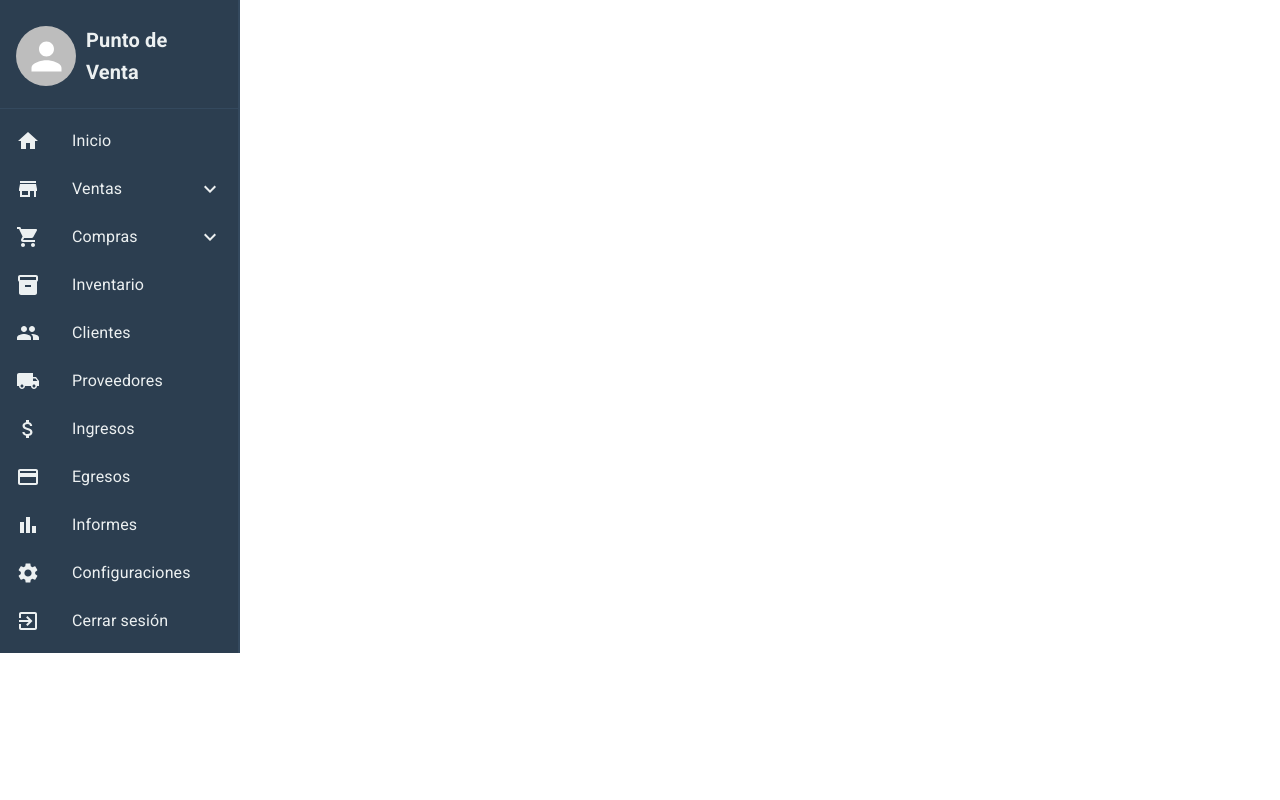
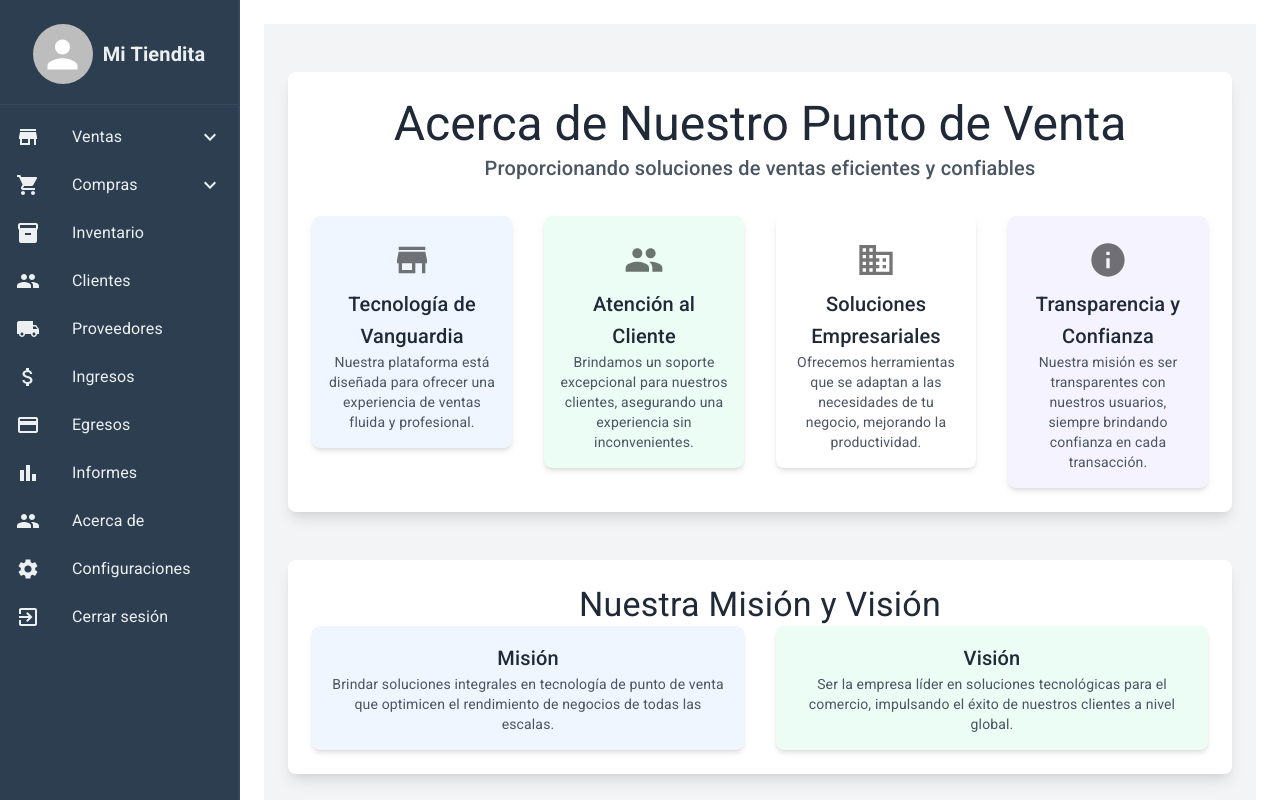
Before and after one commit to AndrewAV19/PointOfSale, a React (Vite) app: page /acerca-de in a window 1280 px wide. Before the commit this address led to /. Built offline with nearby package versions, Linux system fonts and the light colour scheme.

Commit message:
Creacion de Acerca De

```diff
--- a/package.json
+++ b/package.json
@@ -20,6 +20,7 @@
     "react": "^18.0.0",
     "react-dom": "^18.0.0",
     "react-qr-scanner": "^1.0.0-alpha.11",
+    "react-responsive-carousel": "^3.2.23",
     "react-router-dom": "^7.1.5",
     "tsx": "^4.19.2"
   },
--- a/src/components/LeftDrawer.tsx
+++ b/src/components/LeftDrawer.tsx
@@ -12,7 +12,7 @@ import {
   styled,
   Typography,
 } from "@mui/material";
-import { ExpandLess, ExpandMore, } from "@mui/icons-material";
+import { ExpandLess, ExpandMore } from "@mui/icons-material";
 import { menuItems } from "./MenuConfig";
 
 const StyledDrawer = styled(Drawer)({
@@ -55,14 +55,14 @@ const LogoContainer = styled("div")({
   gap: "10px",
 });
 
-
-
 const LeftSidebar: React.FC = () => {
   const navigate = useNavigate();
-  const [openSubmenus, setOpenSubmenus] = useState<{ [key: string]: boolean }>({});
+  // Guardamos solo el ID del submenú abierto, o null si ninguno está abierto
+  const [openSubmenu, setOpenSubmenu] = useState<string | null>(null);
 
   const handleToggleSubmenu = (id: string) => {
-    setOpenSubmenus((prev) => ({ ...prev, [id]: !prev[id] }));
+    // Si el submenú actual está abierto, lo cerramos, si no, lo abrimos y cerramos otros
+    setOpenSubmenu(prev => (prev === id ? null : id));
   };
 
   return (
@@ -71,7 +71,7 @@ const LeftSidebar: React.FC = () => {
       <LogoContainer>
         <Avatar alt="Logo" sx={{ width: 60, height: 60 }} />
         <Typography variant="h6" sx={{ fontWeight: "bold" }}>
-          Punto de Venta
+          Mi Tiendita
         </Typography>
       </LogoContainer>
 
@@ -86,9 +86,9 @@ const LeftSidebar: React.FC = () => {
                 <StyledListItemButton onClick={() => handleToggleSubmenu(item.id)}>
                   <StyledListItemIcon>{item.icon}</StyledListItemIcon>
                   <StyledListItemText primary={item.text} />
-                  {openSubmenus[item.id] ? <ExpandLess /> : <ExpandMore />}
+                  {openSubmenu === item.id ? <ExpandLess /> : <ExpandMore />}
                 </StyledListItemButton>
-                <Collapse in={openSubmenus[item.id]} timeout="auto" unmountOnExit>
+                <Collapse in={openSubmenu === item.id} timeout="auto" unmountOnExit>
                   <List component="div" disablePadding>
                     {item.subItems.map((subItem) => (
                       <StyledListItemButton key={subItem.text} sx={{ pl: 4 }} onClick={() => navigate(subItem.path)}>
--- a/src/components/MenuConfig.tsx
+++ b/src/components/MenuConfig.tsx
@@ -1,5 +1,4 @@
 import {
-  Home as HomeIcon,
   Store as StoreIcon,
   ShoppingCart as ShoppingCartIcon,
   Inventory as InventoryIcon,
@@ -15,7 +14,6 @@ import {
 } from "@mui/icons-material";
 
 export const menuItems = [
-  { id: "home", text: "Inicio", icon: <HomeIcon />, path: "/home" },
   {
     id: "sales",
     text: "Ventas",
@@ -40,6 +38,7 @@ export const menuItems = [
   { id: "income", text: "Ingresos", icon: <AttachMoneyIcon />, path: "/ingresos" },
   { id: "expenses", text: "Egresos", icon: <CreditCardIcon />, path: "/egresos" },
   { id: "reports", text: "Informes", icon: <BarChartIcon />, path: "/informes" },
+  { id: "about",text: "Acerca de", icon: <PeopleIcon />, path: "/acerca-de", },
   { id: "settings", text: "Configuraciones", icon: <SettingsIcon />, path: "/configuraciones" },
   { id: "logout", text: "Cerrar sesión", icon: <ExitToAppIcon />, path: "/auth/login" },
 ];
--- /dev/null
+++ b/src/pointofsale/pages/About/AboutPage.tsx
@@ -0,0 +1,117 @@
+import React from "react";
+import { Container, Typography, Grid, Box, IconButton, Button } from "@mui/material";
+import { Store as StoreIcon, People as PeopleIcon, Business as BusinessIcon, Info as InfoIcon } from "@mui/icons-material";
+
+const AboutPage: React.FC = () => {
+  return (
+    <div className="bg-gray-100 py-12">
+      <Container maxWidth="lg">
+        {/* Sección principal */}
+        <Box className="bg-white p-6 rounded-lg shadow-lg mb-12">
+          <div className="text-center mb-8">
+            <Typography variant="h3" className="text-4xl font-bold text-gray-800">
+              Acerca de Nuestro Punto de Venta
+            </Typography>
+            <Typography variant="h6" className="text-xl text-gray-600 mt-4">
+              Proporcionando soluciones de ventas eficientes y confiables
+            </Typography>
+          </div>
+
+          <Grid container spacing={4}>
+            <Grid item xs={12} sm={6} md={3}>
+              <Box className="text-center bg-blue-50 p-4 rounded-lg shadow-md">
+                <IconButton className="text-blue-500 mb-4">
+                  <StoreIcon style={{ fontSize: 40 }} />
+                </IconButton>
+                <Typography variant="h6" className="text-xl font-semibold text-gray-800">
+                  Tecnología de Vanguardia
+                </Typography>
+                <Typography variant="body2" className="text-gray-600 mt-2">
+                  Nuestra plataforma está diseñada para ofrecer una experiencia de ventas fluida y profesional.
+                </Typography>
+              </Box>
+            </Grid>
+
+            <Grid item xs={12} sm={6} md={3}>
+              <Box className="text-center bg-green-50 p-4 rounded-lg shadow-md">
+                <IconButton className="text-green-500 mb-4">
+                  <PeopleIcon style={{ fontSize: 40 }} />
+                </IconButton>
+                <Typography variant="h6" className="text-xl font-semibold text-gray-800">
+                  Atención al Cliente
+                </Typography>
+                <Typography variant="body2" className="text-gray-600 mt-2">
+                  Brindamos un soporte excepcional para nuestros clientes, asegurando una experiencia sin inconvenientes.
+                </Typography>
+              </Box>
+            </Grid>
+
+            <Grid item xs={12} sm={6} md={3}>
+              <Box className="text-center bg-orange-50 p-4 rounded-lg shadow-md">
+                <IconButton className="text-orange-500 mb-4">
+                  <BusinessIcon style={{ fontSize: 40 }} />
+                </IconButton>
+                <Typography variant="h6" className="text-xl font-semibold text-gray-800">
+                  Soluciones Empresariales
+                </Typography>
+                <Typography variant="body2" className="text-gray-600 mt-2">
+                  Ofrecemos herramientas que se adaptan a las necesidades de tu negocio, mejorando la productividad.
+                </Typography>
+              </Box>
+            </Grid>
+
+            <Grid item xs={12} sm={6} md={3}>
+              <Box className="text-center bg-purple-50 p-4 rounded-lg shadow-md">
+                <IconButton className="text-purple-500 mb-4">
+                  <InfoIcon style={{ fontSize: 40 }} />
+                </IconButton>
+                <Typography variant="h6" className="text-xl font-semibold text-gray-800">
+                  Transparencia y Confianza
+                </Typography>
+                <Typography variant="body2" className="text-gray-600 mt-2">
+                  Nuestra misión es ser transparentes con nuestros usuarios, siempre brindando confianza en cada transacción.
+                </Typography>
+              </Box>
+            </Grid>
+          </Grid>
+        </Box>
+
+        {/* Misión y Visión */}
+        <Box className="bg-white p-6 rounded-lg shadow-lg mb-12">
+          <Typography variant="h4" className="text-3xl font-bold text-gray-800 text-center mb-8">
+            Nuestra Misión y Visión
+          </Typography>
+          <Grid container spacing={4}>
+            <Grid item xs={12} sm={6}>
+              <Box className="text-center p-4 bg-blue-50 rounded-lg shadow-md">
+                <Typography variant="h6" className="text-xl font-semibold text-gray-800 mb-4">
+                  Misión
+                </Typography>
+                <Typography variant="body2" className="text-gray-600">
+                  Brindar soluciones integrales en tecnología de punto de venta que optimicen el rendimiento de negocios de todas las escalas.
+                </Typography>
+              </Box>
+            </Grid>
+
+            <Grid item xs={12} sm={6}>
+              <Box className="text-center p-4 bg-green-50 rounded-lg shadow-md">
+                <Typography variant="h6" className="text-xl font-semibold text-gray-800 mb-4">
+                  Visión
+                </Typography>
+                <Typography variant="body2" className="text-gray-600">
+                  Ser la empresa líder en soluciones tecnológicas para el comercio, impulsando el éxito de nuestros clientes a nivel global.
+                </Typography>
+              </Box>
+            </Grid>
+          </Grid>
+        </Box>
+
+
+      </Container>
+
+
+    </div>
+  );
+};
+
+export default AboutPage;
--- a/src/pointofsale/pages/PointOfSale.tsx
+++ b/src/pointofsale/pages/PointOfSale.tsx
@@ -5,12 +5,24 @@ import { Outlet } from "react-router-dom";
 
 const PointOfSale: React.FC = () => {
   return (
-    <Box sx={{ display: "flex" }}>
+    <Box
+      sx={{
+        display: "flex",
+        height: "100vh",
+      }}
+    >
       {/* Menú a la izquierda */}
       <LeftSidebar />
 
       {/* Contenido principal */}
-      <Box sx={{ flexGrow: 1, padding: 3 }}>
+      <Box
+        sx={{
+          flexGrow: 1,
+          padding: 3,
+          height: "100vh",
+          overflowY: "auto",
+        }}
+      >
         <Outlet />
       </Box>
     </Box>
--- a/src/pointofsale/routes/PointOfSaleRoutes.tsx
+++ b/src/pointofsale/routes/PointOfSaleRoutes.tsx
@@ -1,24 +1,21 @@
-import { Navigate, Route, Routes } from "react-router-dom"
-import PointOfSale from "../pages/PointOfSale"
-import CreateSalePage from "../pages/Sales/CreateSalePage"
-import CreateShoppingPage from "../pages/Shopping/CreateShoppingPage"
-
+import { Navigate, Route, Routes } from "react-router-dom";
+import PointOfSale from "../pages/PointOfSale";
+import CreateSalePage from "../pages/Sales/CreateSalePage";
+import CreateShoppingPage from "../pages/Shopping/CreateShoppingPage";
+import AboutPage from "../pages/About/AboutPage";
 
 const PointOfSaleRoutes = () => {
   return (
     <Routes>
-
-      <Route path="/" element={ <PointOfSale/> }>
-         <Route path="/ventas" element={<CreateSalePage/>}></Route>
-         <Route path="/compras" element={<CreateShoppingPage/>}></Route>
+      <Route path="/" element={<PointOfSale />}>
+        <Route path="/" element={<CreateSalePage />}></Route>
+        <Route path="/compras" element={<CreateShoppingPage />}></Route>
+        <Route path="/acerca-de" element={<AboutPage />}></Route>
       </Route>
 
-      <Route path="/*" element={ <Navigate to="/"/> }>
+      <Route path="/*" element={<Navigate to="/" />}></Route>
+    </Routes>
+  );
+};
 
-      </Route>
-
-    </Routes>
-  )
-}
-
-export default PointOfSaleRoutes
+export default PointOfSaleRoutes;
```
Also changed, not shown: 1 other file (tests, documents, lock files or other folders).
